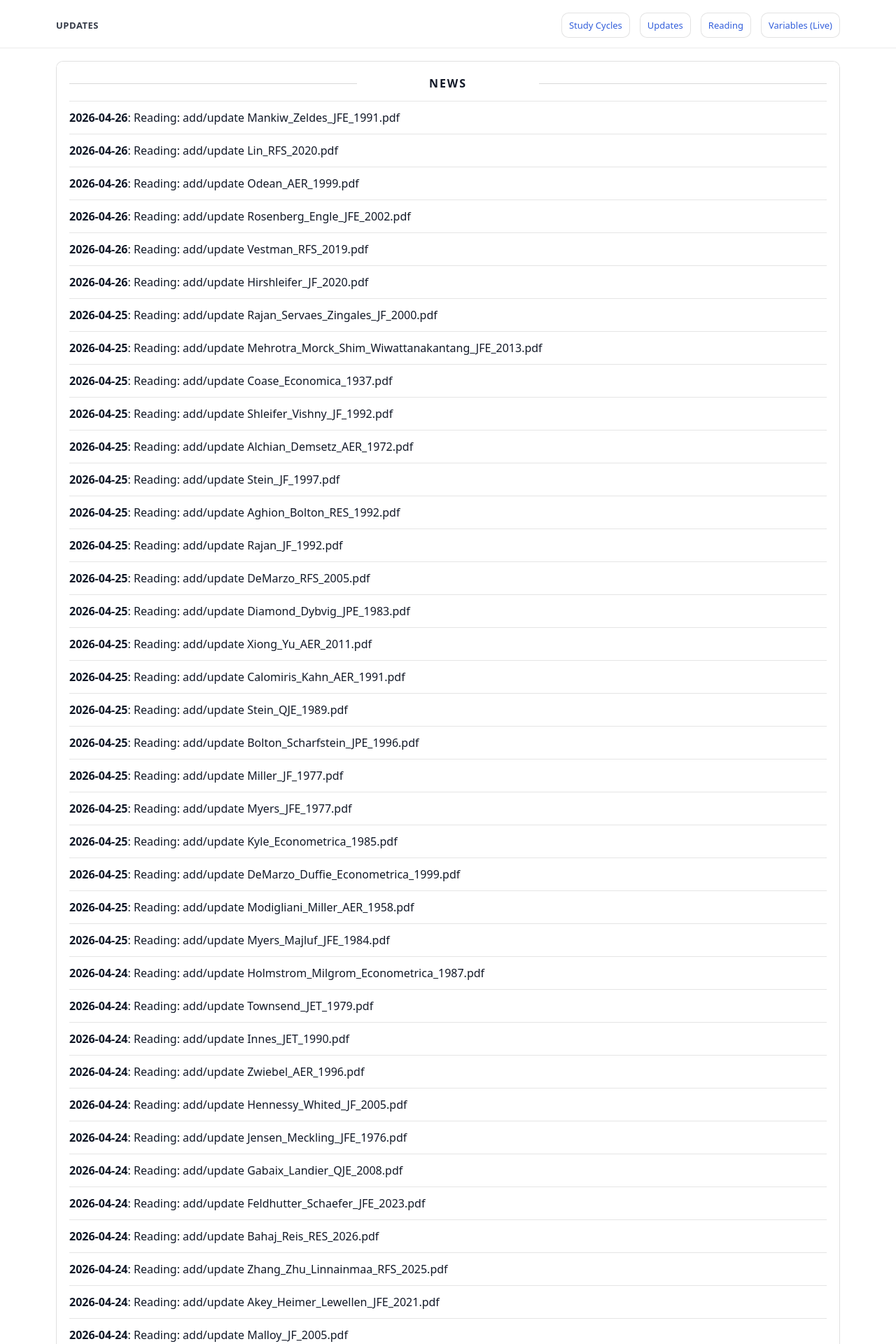
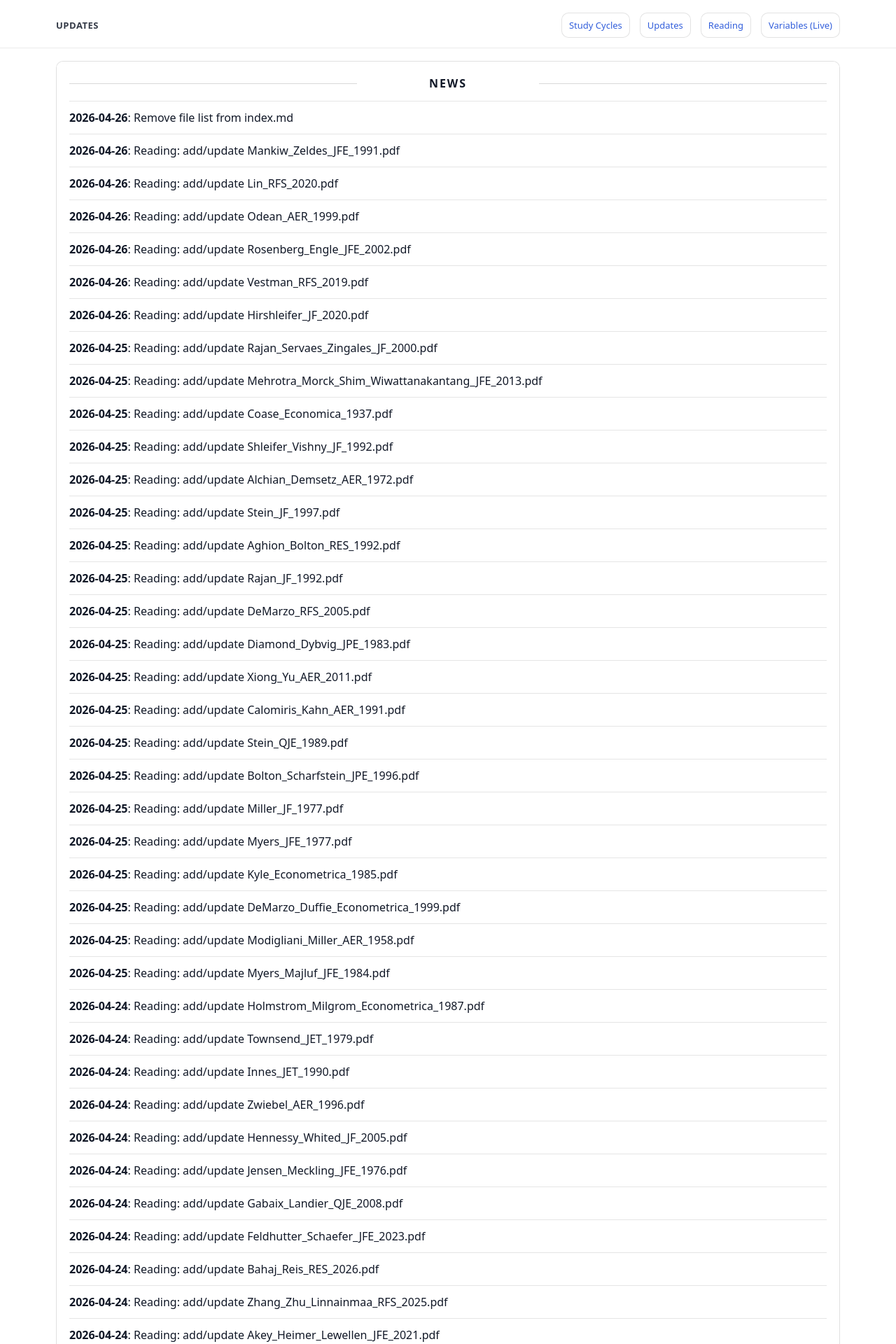
Before and after one commit to yaxinzn/study-archive, a Jekyll site: the page built from updates/index.md, in a window 1280 px wide. Shown: the top 1920 px of the page at 70% size. Built offline with Jekyll 4.4.1, drawn with Linux system fonts in a browser that asks for light colours; some of the changed text lies outside the part shown.

Commit message:
chore: update NEWS feed

```diff
--- a/_data/news.yml
+++ b/_data/news.yml
@@ -1,4 +1,7 @@
 # Auto-generated update history (sorted newest -> oldest). Do not edit manually.
+- ts: "1777169360"
+  date: "2026-04-26"
+  title: "Remove file list from index.md"
 - ts: "1777167218"
   date: "2026-04-26"
   title: "Reading: add/update Mankiw_Zeldes_JFE_1991.pdf"
```
